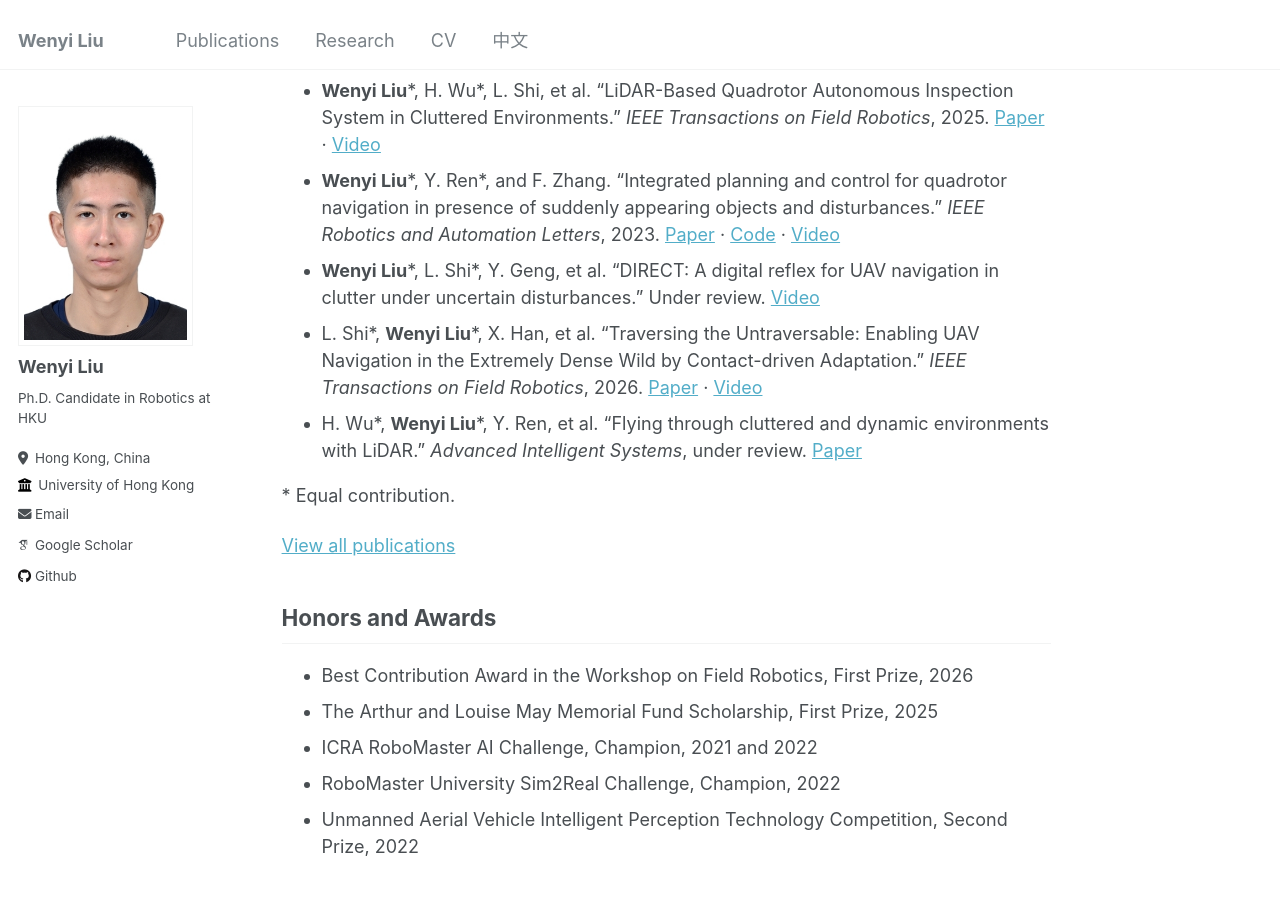
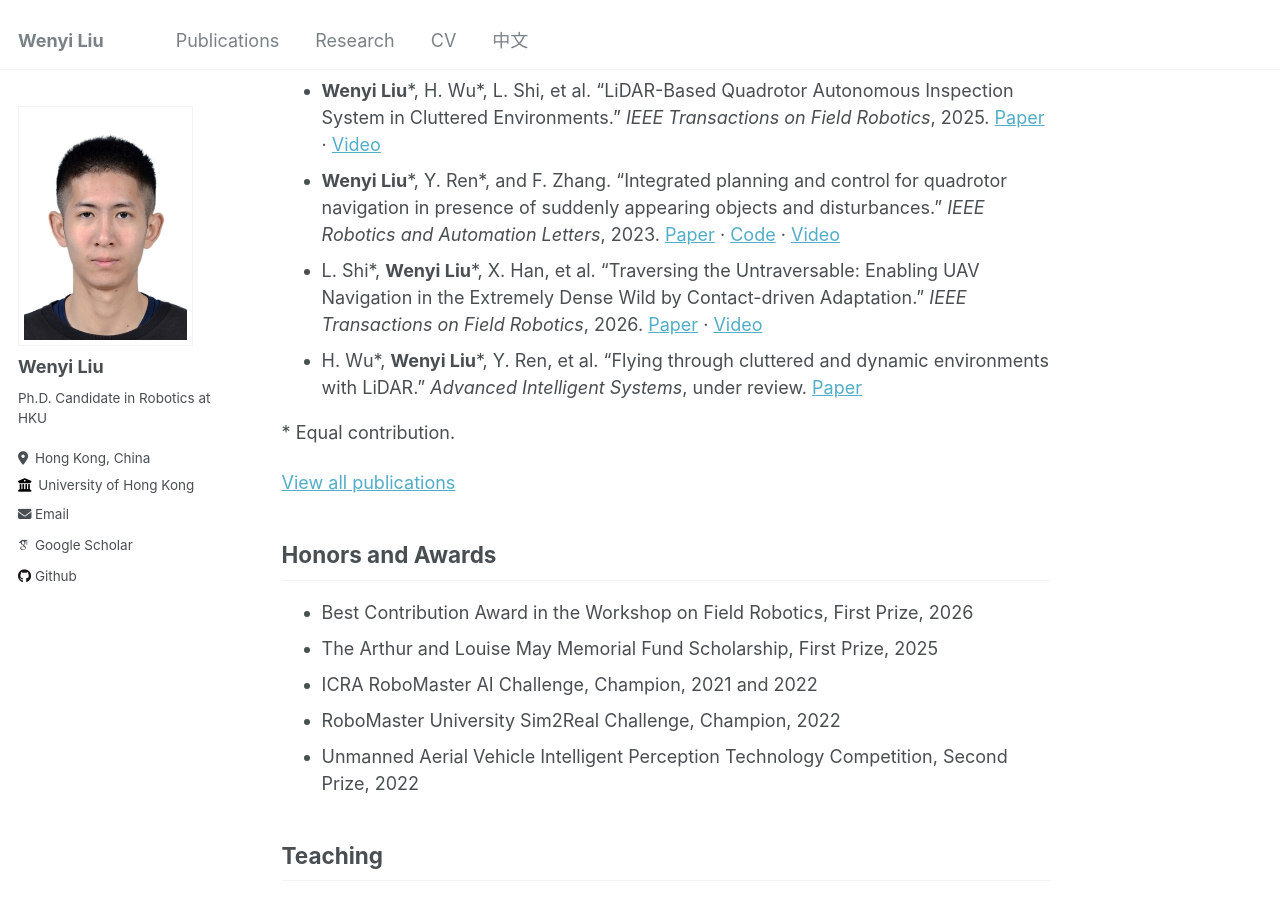
Before and after one commit to FENYUN323/liuwenyi.github.io, a Jekyll site: the page built from _pages/about.md, in a window 1280 px wide and 900 px high, scrolled down 949 px. Built offline with Jekyll 4.4.1, drawn with Linux system fonts in a browser that asks for light colours; some web fonts are replaced.

Commit message:
Remove DIRECT from homepage publications

```diff
--- a/_pages/about.md
+++ b/_pages/about.md
@@ -27,7 +27,6 @@ Before joining HKU, I received my B.Eng. in Communication Engineering from [Harb
 - **Wenyi Liu**, Y. Ren, R. Guo, et al. “Slope inspection under dense vegetation using LiDAR-based quadrotors.” *Nature Communications*, 2025. [Paper](https://www.nature.com/articles/s41467-025-62801-y) · [Code](https://github.com/hku-mars/slope_inspection) · [Video](https://www.bilibili.com/video/BV1P7e3zgEaa)
 - **Wenyi Liu**\*, H. Wu\*, L. Shi, et al. “LiDAR-Based Quadrotor Autonomous Inspection System in Cluttered Environments.” *IEEE Transactions on Field Robotics*, 2025. [Paper](https://ieeexplore.ieee.org/document/11145926) · [Video](https://www.bilibili.com/video/BV1rUawzgE9c)
 - **Wenyi Liu**\*, Y. Ren\*, and F. Zhang. “Integrated planning and control for quadrotor navigation in presence of suddenly appearing objects and disturbances.” *IEEE Robotics and Automation Letters*, 2023. [Paper](https://ieeexplore.ieee.org/abstract/document/10238764) · [Code](https://github.com/hku-mars/IPC) · [Video](https://www.bilibili.com/video/BV1NM4y117TH)
-- **Wenyi Liu**\*, L. Shi\*, Y. Geng, et al. “DIRECT: A digital reflex for UAV navigation in clutter under uncertain disturbances.” Under review. [Video](https://youtu.be/A1KgZRGSbpo)
 - L. Shi\*, **Wenyi Liu**\*, X. Han, et al. “Traversing the Untraversable: Enabling UAV Navigation in the Extremely Dense Wild by Contact-driven Adaptation.” *IEEE Transactions on Field Robotics*, 2026. [Paper](https://ieeexplore.ieee.org/document/11573071) · [Video](https://youtu.be/C_Iw6WcDexE)
 - H. Wu\*, **Wenyi Liu**\*, Y. Ren, et al. “Flying through cluttered and dynamic environments with LiDAR.” *Advanced Intelligent Systems*, under review. [Paper](https://arxiv.org/abs/2504.17569)
 
```
